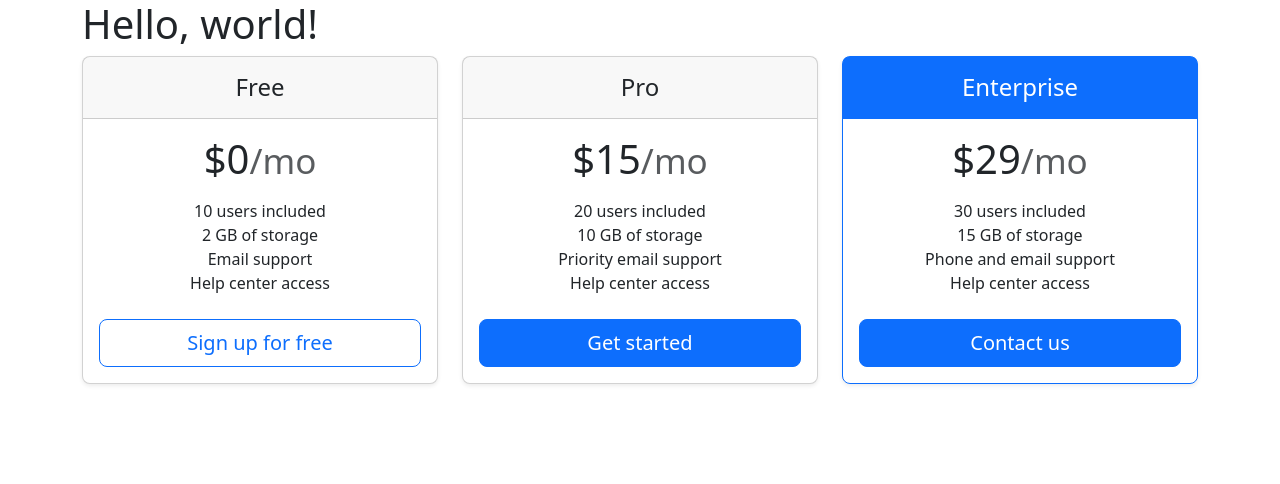
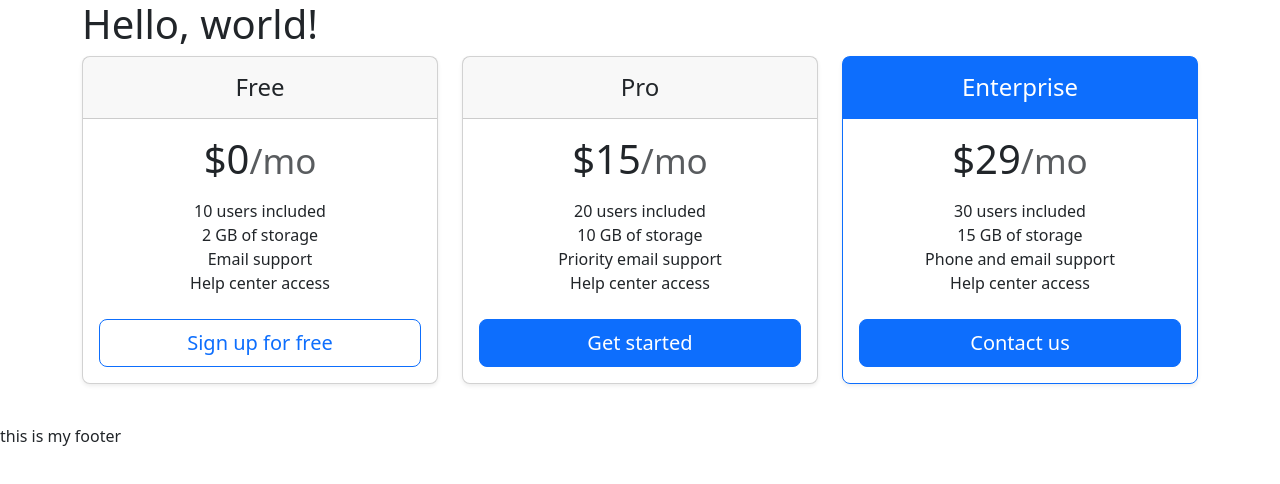
Before and after one commit to shereefhamed/collaboration, a plain HTML site: page index.html in a window 1280 px wide. Drawn offline with nearby package versions, Linux system fonts and the light colour scheme.

Commit message:
add footer

```diff
--- a/index.html
+++ b/index.html
@@ -63,5 +63,8 @@
         </div>
         </div>
     </div>
+    <footer>
+      <p>this is my footer</p>
+    </footer>
   </body>
 </html>
```
